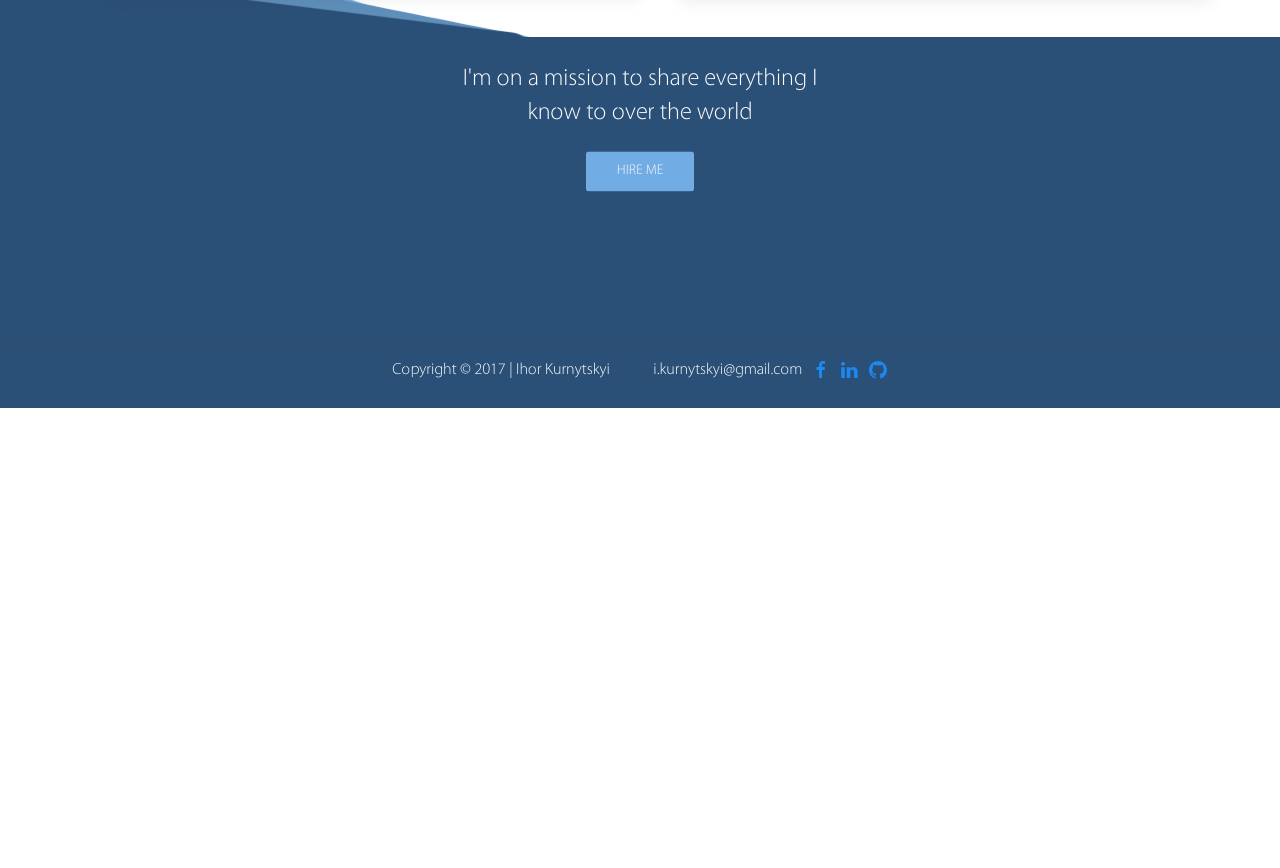
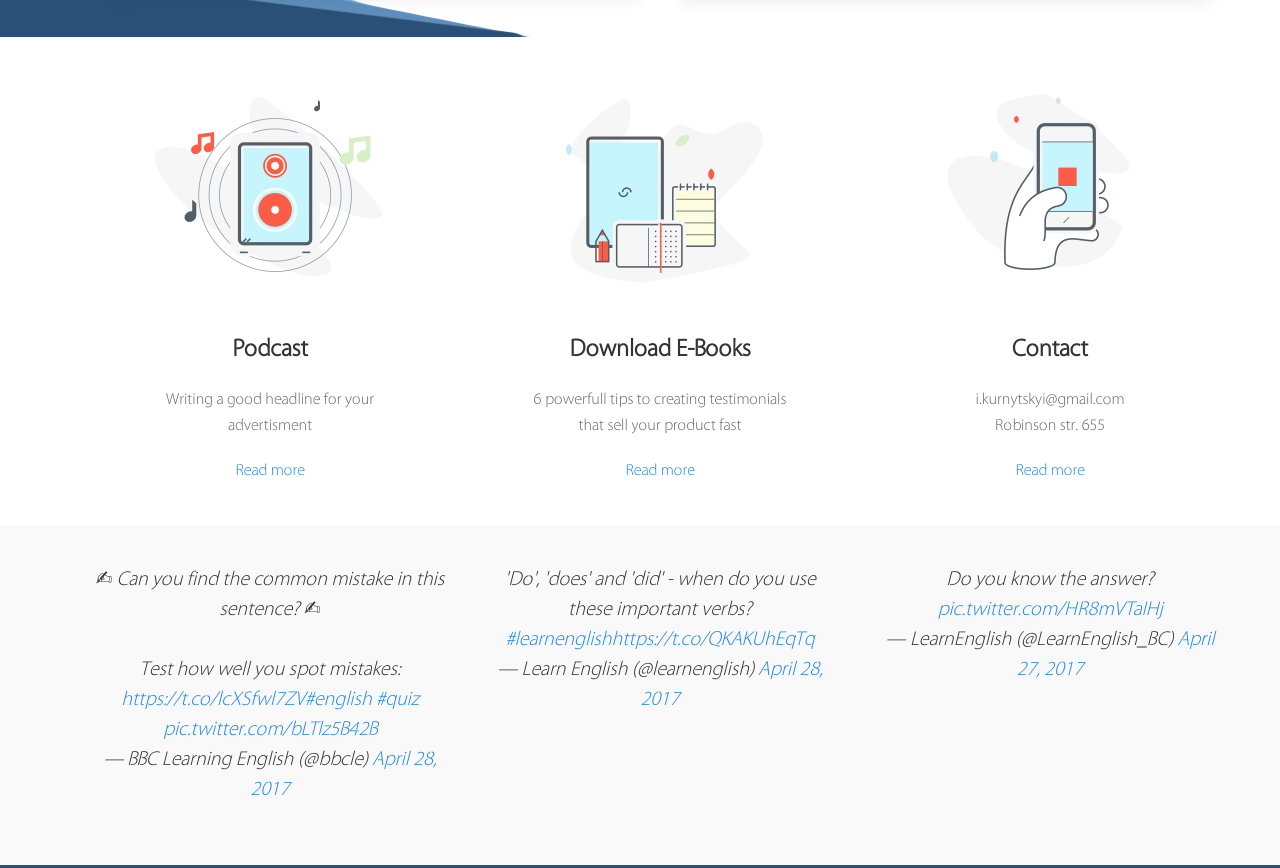
Before and after one commit to skatt931/English_Learn, a website: page app/index.html in a window 1280 px wide. Shown: the part 2499-3367 px from the top of the page. Before the commit the page ends 2907 px from the top, so only its background shows below. Drawn offline with Linux system fonts and the light colour scheme; a web font is replaced by a local one.

Commit message:
add two blocks. Add what to do block and twitter block.

```diff
--- a/app/index.html
+++ b/app/index.html
@@ -22,6 +22,12 @@
 
 	<!--CSS-->
 	<link rel="stylesheet" href="css/main.css">
+
+	<meta name="twitter:card" content="summary" />
+    <meta name="twitter:site" content="@skatt931" />
+    <meta name="twitter:title" content="Small Island Developing States Photo Submission" />
+    <meta name="twitter:description" content="View the album on Flickr." />
+    <meta name="twitter:image" content="https://farm6.staticflickr.com/5510/14338202952_93595258ff_z.jpg" />
 </head>
 <body>
 
@@ -201,6 +207,63 @@
 	</div>
 	<!--END Blog block-->
 
+	<!--What to do block-->
+	<div class="podcast">
+<!--	    <div class="container uk-card uk-card-body">-->
+           <div class="container uk-child-width-expand@s uk-text-center" uk-grid>
+                <div>
+                    <div class="uk-card uk-card-body">
+                        <img src="img/planshet.jpg" alt="">
+                        <h3 class="uk-text-bold">Podcast</h3>
+                        <p>Writing a good headline for your advertisment</p>
+                        <a href="#">Read more</a>
+                    </div>
+                </div>
+                <div>
+                    <div class="uk-card uk-card-body">
+                        <img src="img/books.jpg" alt="">
+                        <h3 class="uk-text-bold">Download E-Books</h3>
+                        <p>6 powerfull tips to creating testimonials that sell your product fast</p>
+                        <a href="#">Read more</a>
+                    </div>
+                </div>
+                <div>
+                    <div class="uk-card uk-card-body">
+                        <img src="img/smartphone.jpg" alt="">
+                        <h3 class="uk-text-bold">Contact</h3>
+                        <p>i.kurnytskyi@gmail.com <br> Robinson str. 655</p>
+                        <a href="#">Read more</a>
+                    </div>
+                </div>
+           </div>
+<!--        </div>-->
+	</div>
+	<!--END What to do block-->
+
+	<!--Twitter block-->
+	<div class="twitter">
+	    <div class="container uk-child-width-expand@s uk-text-center" uk-grid>
+                <div>
+<!--                   <div class="uk-card uk-card-body">-->
+                        <blockquote class="twitter-tweet"><p lang="en" dir="ltr">✍ Can you find the common mistake in this sentence? ✍<br><br>Test how well you spot mistakes: <a href="https://t.co/lcXSfwl7ZV">https://t.co/lcXSfwl7ZV</a><a href="https://twitter.com/hashtag/english?src=hash">#english</a> <a href="https://twitter.com/hashtag/quiz?src=hash">#quiz</a> <a href="https://t.co/bLTlz5B42B">pic.twitter.com/bLTlz5B42B</a></p>&mdash; BBC Learning English (@bbcle) <a href="https://twitter.com/bbcle/status/857927199827079168">April 28, 2017</a></blockquote> <script async src="//platform.twitter.com/widgets.js" charset="utf-8"></script>
+<!--                    </div>-->
+                </div>
+                <div>
+<!--                    <div class="uk-card uk-card-body">-->
+                       <blockquote class="twitter-tweet"><p lang="en" dir="ltr">&#39;Do&#39;, &#39;does&#39; and &#39;did&#39; - when do you use these important verbs? <a href="https://twitter.com/hashtag/learnenglish?src=hash">#learnenglish</a><a href="https://t.co/QKAKUhEqTq">https://t.co/QKAKUhEqTq</a></p>&mdash; Learn English (@learnenglish) <a href="https://twitter.com/learnenglish/status/857836811074379776">April 28, 2017</a></blockquote> <script async src="//platform.twitter.com/widgets.js" charset="utf-8"></script>
+<!--                    </div>-->
+                </div>
+                <div>
+<!--                    <div class="uk-card uk-card-body">-->
+                         <blockquote class="twitter-tweet"><p lang="en" dir="ltr">Do you know the answer? <a href="https://t.co/HR8mVTaIHj">pic.twitter.com/HR8mVTaIHj</a></p>&mdash; LearnEnglish (@LearnEnglish_BC) <a href="https://twitter.com/LearnEnglish_BC/status/857610566176845828">April 27, 2017</a></blockquote> <script async src="//platform.twitter.com/widgets.js" charset="utf-8"></script>
+<!--                    </div>-->
+                </div>
+           </div>
+	</div>
+	<!--END Twitter block-->
+
+
+	<!--Last block-->
 	<div class="last_block">
         <div class="container uk-card uk-card-body">
            <div class="last_block_text uk-position-center uk-text-center">
@@ -209,7 +272,10 @@
            </div>
         </div>
 	</div>
+	<!--END last block-->
 
+
+	<!--Footer-->
 	<div class="footer">
 	    <div class="container uk-text-center">
             <p>Copyright &#169; 2017 | Ihor Kurnytskyi <span class="email">i.kurnytskyi@gmail.com</span>
@@ -218,6 +284,7 @@
 	        <a href="https://github.com/skatt931/"  target="_blank"><span uk-icon="icon: github;"></span></a></p>
 	    </div>
 	</div>
+	<!--END Footer-->
 
 	<!--JQuery lib-->
 	<script src="libs/jquery/dist/jquery.js"></script>
--- a/sass/main.scss
+++ b/sass/main.scss
@@ -156,6 +156,11 @@ p,h1,h2,h3,h4,h5,h6,button,a,li,html,body,div {
     }
 }
 
+/*Twitter*/
+.twitter {
+    background-color: $text-color - 3;
+    padding: 40px 0;
+}
 
 /*Last block*/
 .last_block {
```
Also changed, not shown: app/css/main.css.
